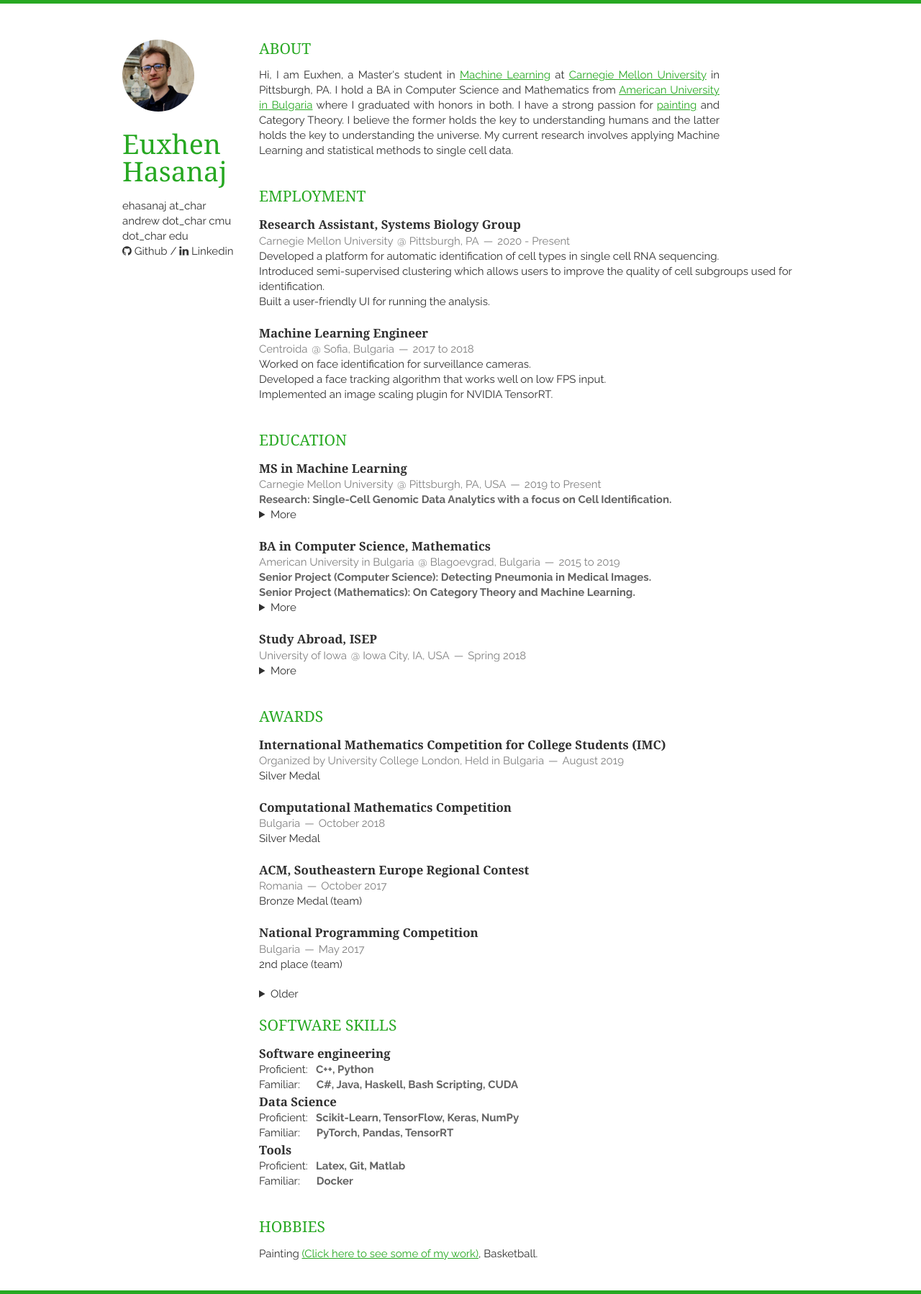
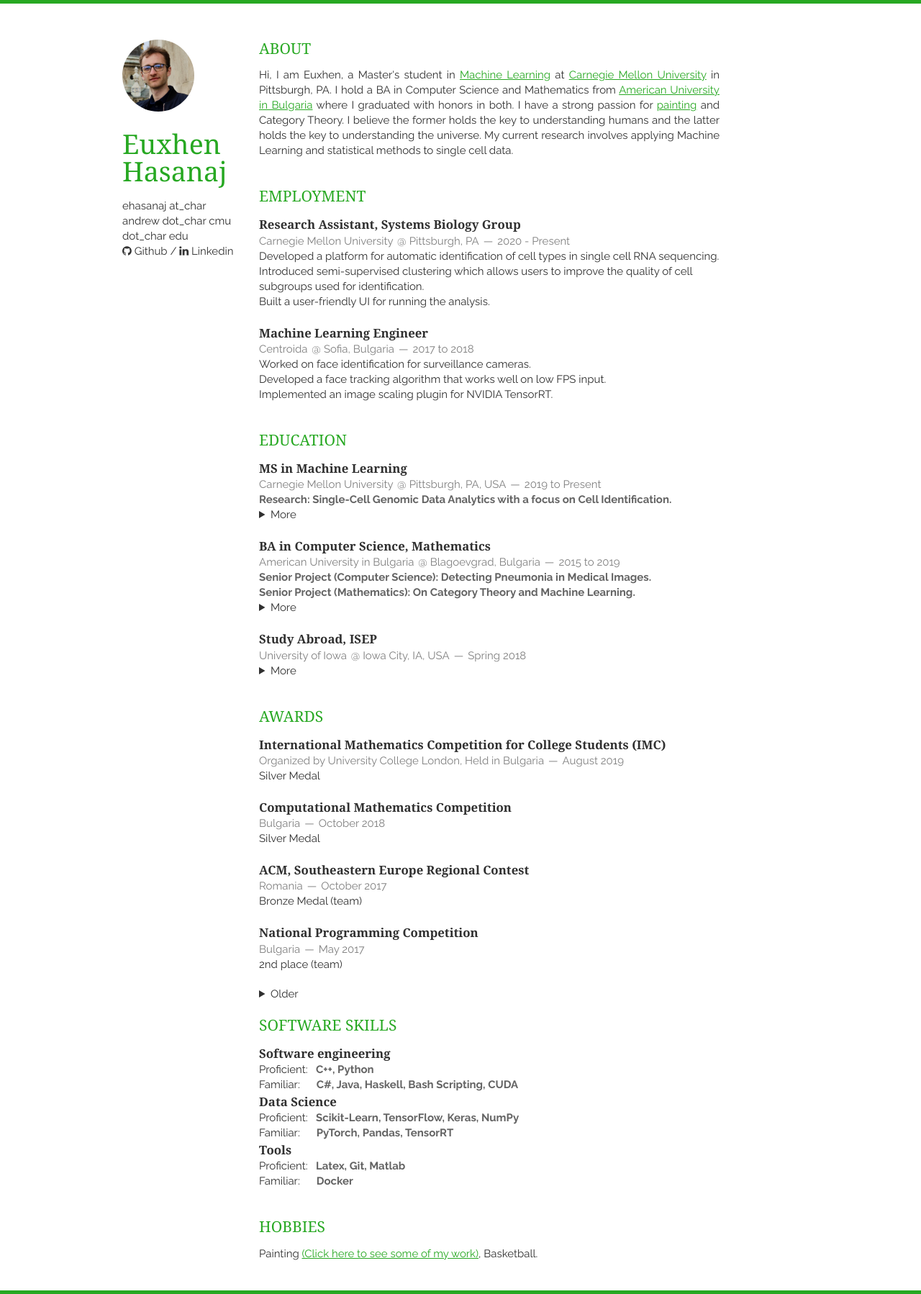
Before and after one commit to ferrocactus/ferrocactus.github.io, a Jekyll site: the page built from index.html, in a window 1280 px wide. Shown: the whole page at 72% size. Built offline with Jekyll 4.4.1, drawn with Linux system fonts in a browser that asks for light colours; nearby versions of some CDN libraries; the list of posts is cut into pages by our own code.

Commit message:
fixed width

```diff
--- a/_includes/employment.html
+++ b/_includes/employment.html
@@ -1,4 +1,4 @@
-<section class="thirteen columns">
+<section class="eleven columns">
     <h1>Employment</h1>
     <article>
         <header>
```
